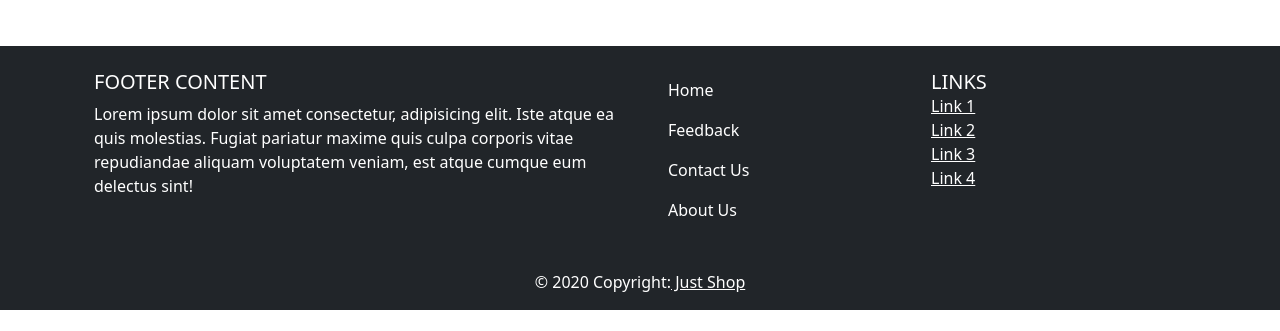
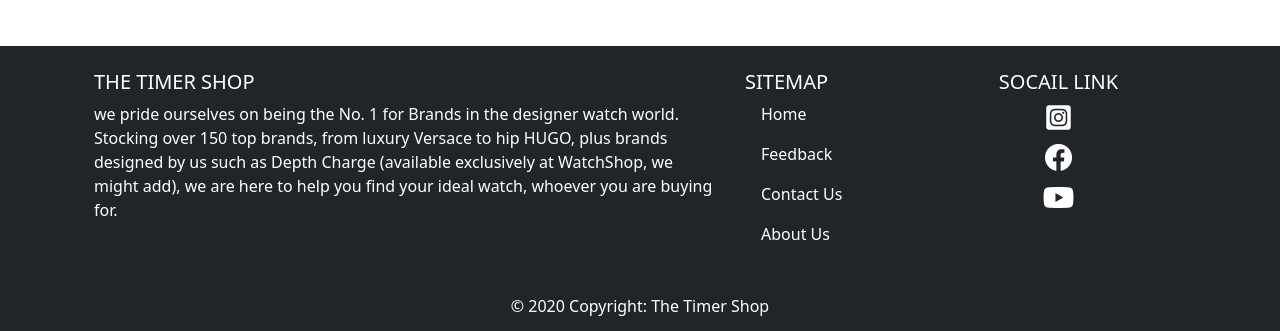
Before and after one commit to lysa-thorn/the-timer, a React (Create React App) app: page / in a window 1280 px wide. Shown: the part 1584-1915 px from the top of the page. Before the commit the page ends 1894 px from the top, so only its background shows below. Built offline with nearby package versions, Linux system fonts and the light colour scheme.

Commit message:
Update footer

```diff
--- a/public/index.html
+++ b/public/index.html
@@ -24,6 +24,7 @@
       work correctly both with client-side routing and a non-root public URL.
       Learn how to configure a non-root public URL by running `npm run build`.
     -->
+    <link href="https://cdnjs.cloudflare.com/ajax/libs/font-awesome/6.1.1/css/all.min.css" rel="stylesheet" />
     <title>React App</title>
   </head>
   <body>
--- a/src/components/Footer.js
+++ b/src/components/Footer.js
@@ -1,5 +1,6 @@
 import React, { Component } from 'react';
-import {Outlet,Link } from "react-router-dom";
+import { Outlet, Link } from "react-router-dom";
+import '../sass/footer.scss';
 
 export default class Footer extends Component {
     render() {
@@ -8,18 +9,18 @@
                 <footer className="bg-dark text-white text-center text-lg-start" >
                     <div className="container p-4">
                         <div className="row">
-                    <div className="col-lg-6 col-md-12 mb-4 mb-md-0">
-                        <h5 className="text-uppercase">Footer Content</h5>
+                            <div className="col-lg-7 col-md-12 mb-4 mb-md-0">
+                                <h5 className="text-uppercase">The Timer Shop</h5>
                                 <p>
-                            Lorem ipsum dolor sit amet consectetur, adipisicing elit. Iste atque ea quis
-                            molestias. Fugiat pariatur maxime quis culpa corporis vitae repudiandae aliquam
-                            voluptatem veniam, est atque cumque eum delectus sint!
+                                    we pride ourselves on being the No. 1 for Brands in the designer watch world. Stocking over 150 top brands, from luxury Versace to hip HUGO, plus brands designed by us such as Depth Charge (available exclusively at WatchShop, we might add),
+                                    we are here to help you find your ideal watch, whoever you are buying for.
                                 </p>
                             </div>
-                    <div className="col-lg-3 col-md-6 mb-4 mb-md-0">
-                        {/* <h5 className="text-uppercase">Links</h5> */}
+                            <div className="col-lg-2 col-md-6 mb-4 mb-md-0">
 
+                                <h5 className="text-uppercase mb-0">Sitemap</h5>
                                 <ul className="list-unstyled mb-0">
+
                                     <li>
                                         <Link to="/" className="nav-link text-white">Home</Link>
                                     </li>
@@ -34,21 +35,18 @@
                                     </li>
                                 </ul>
                             </div>
-                    <div className="col-lg-3 col-md-6 mb-4 mb-md-0">
-                        <h5 className="text-uppercase mb-0">Links</h5>
+                            <div className="col-lg-3 col-md-6 mb-4 mb-md-0 text-center">
+                                <h5 className="text-uppercase mb-0">Socail Link</h5>
 
                                 <ul className="list-unstyled">
                                     <li>
-                            <a href="#!" className="text-white">Link 1</a>
+                                        <a href="#!" className="text-white"><i className="fa-brands fa-instagram-square" /></a>
                                     </li>
                                     <li>
-                            <a href="#!" className="text-white">Link 2</a>
+                                        <a href="#!" className="text-white"><i className="fa-brands fa-facebook" /></a>
                                     </li>
                                     <li>
-                            <a href="#!" className="text-white">Link 3</a>
-                        </li>
-                        <li>
-                            <a href="#!" className="text-white">Link 4</a>
+                                        <a href="#!" className="text-white"><i className="fa-brands fa-youtube" /></a>
                                     </li>
                                 </ul>
                             </div>
@@ -56,7 +54,7 @@
                     </div>
                     <div className="text-center p-3">
                         © 2020 Copyright:
-                    <a className="text-white" href="https://mdbootstrap.com/"> Just Shop</a>
+                        <a className="text-white license" href="/"> The Timer Shop</a>
                     </div>
                 </footer>
             </>
--- a/src/sass/footer.scss
+++ b/src/sass/footer.scss
@@ -0,0 +1,9 @@
+.fa-brands,
+.fab {
+    font-size: 28px;
+    margin-top: 10px;
+}
+
+.license {
+    text-decoration: none;
+}
```
Lines whose indentation alone changed are shown as unchanged.
